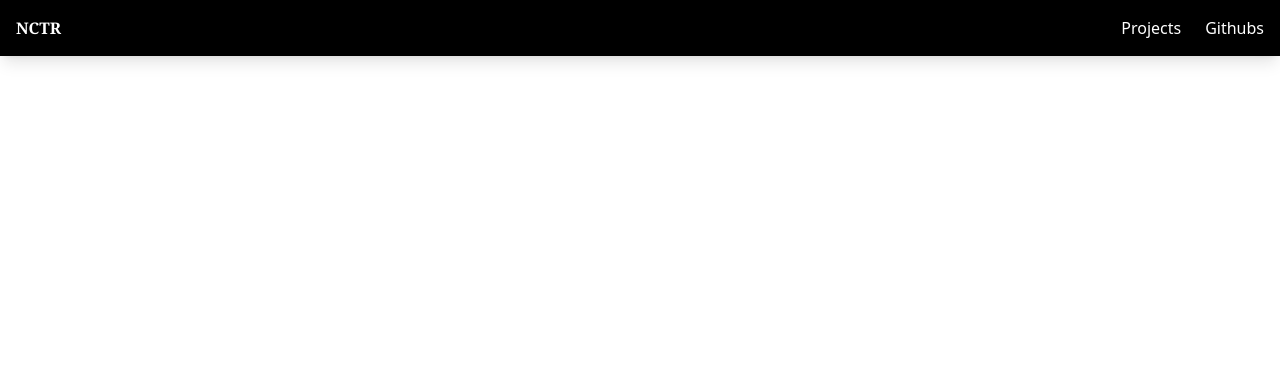
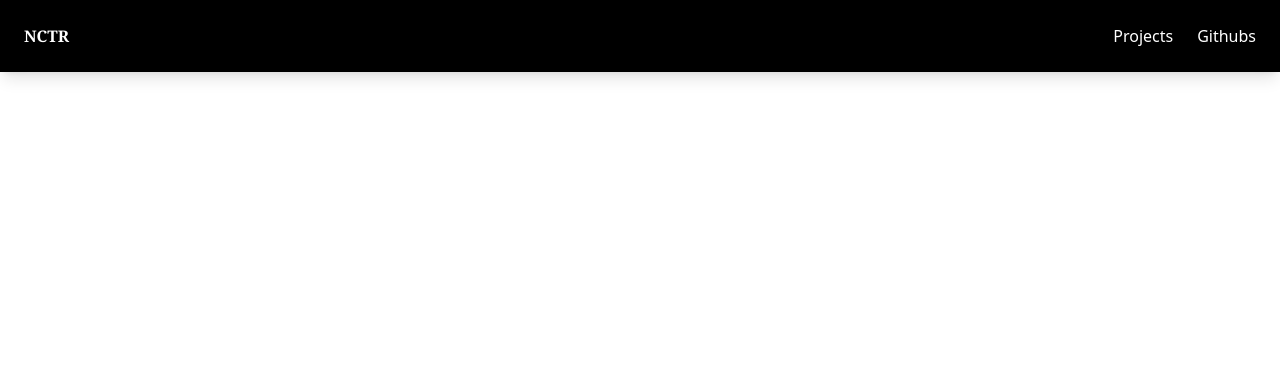
Before and after one commit to fka-kafka/upgraded-rotary-phone, a website built with Vite: page index.html in a window 1280 px wide. Shown: the top 378 px of the page. Built offline with nearby package versions, Linux system fonts and the light colour scheme; files whose address does not match are found by name.

Commit message:
Adjust size of Navbar

```diff
--- a/index.html
+++ b/index.html
@@ -8,7 +8,7 @@
     <script src="/main.js" defer></script>
 </head>
 <body class="flex flex-col">
-    <nav class="bg-black p-4 shadow-lg text-white flex justify-between">
+    <nav class="bg-black p-6 shadow-lg text-white flex justify-between">
         <span class="font-serif font-bold">NCTR</span>
         <span class="flex gap-6">
             <span><a href="#projects">Projects</a></span>
```
Also changed, not shown: github.html (+1 -1 lines), public/output.css.
